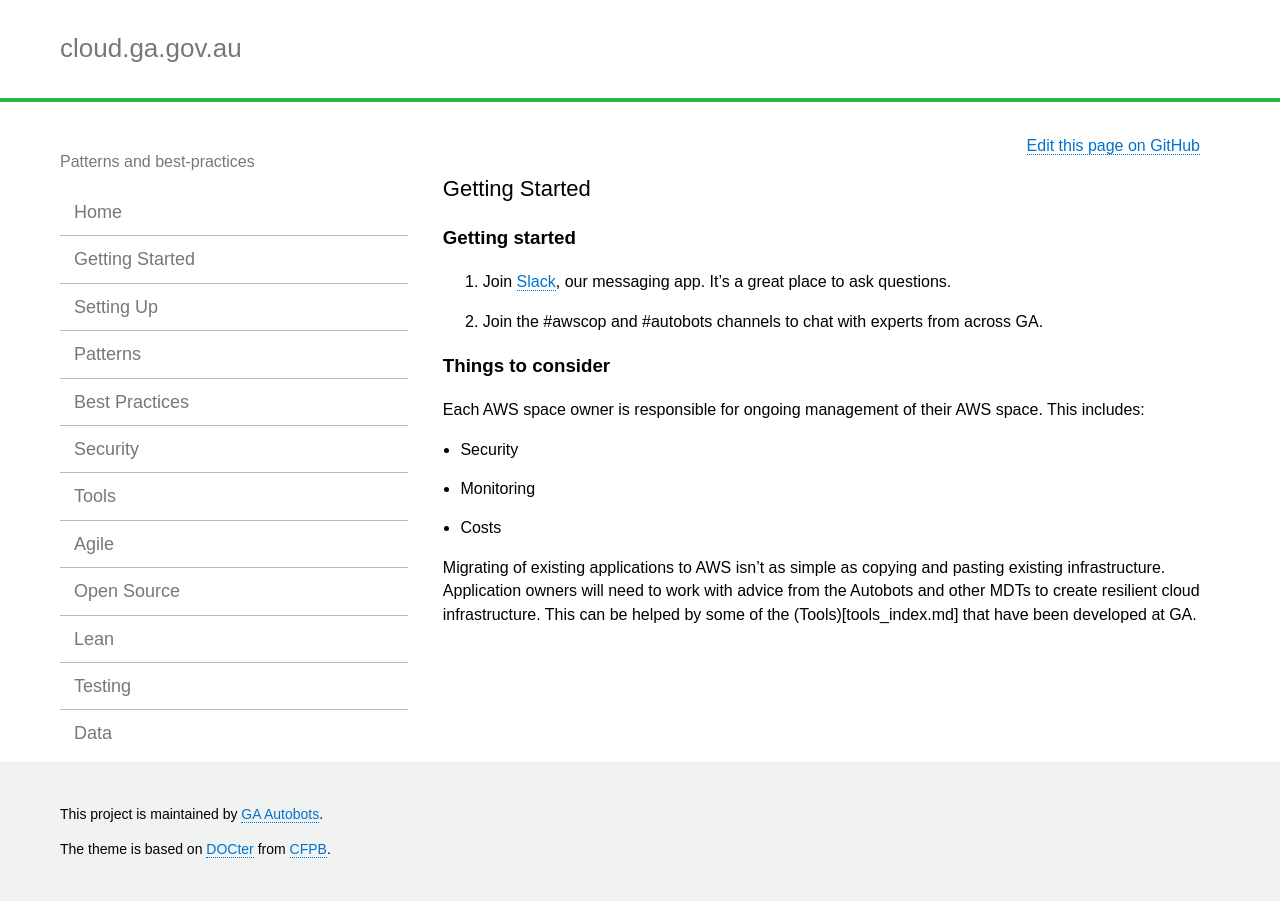
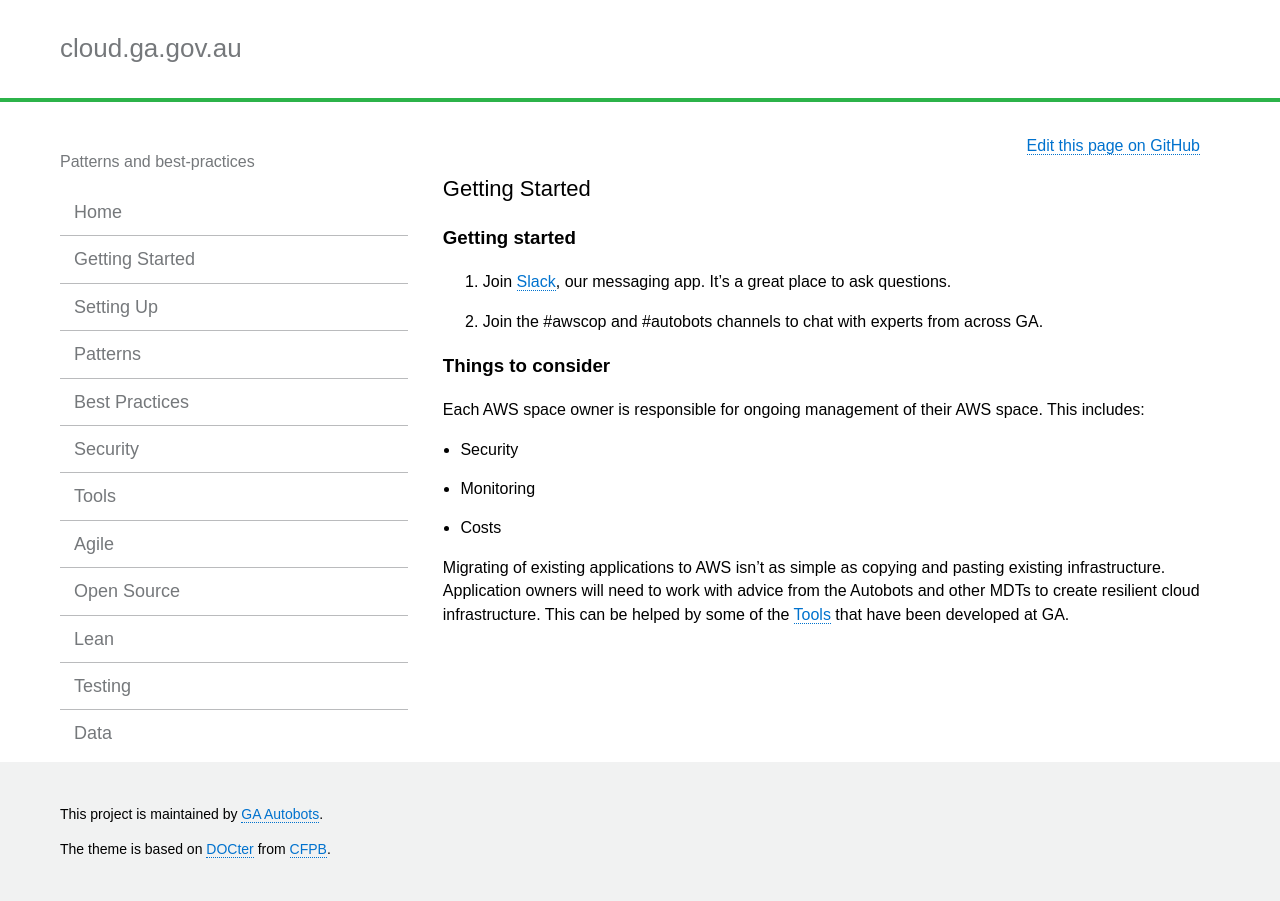
Before and after one commit to GeoscienceAustralia/cloud, a Jekyll site: the page built from docs/_pages/getting_started_index.md, in a window 1280 px wide. Built offline with Jekyll 4.4.1, drawn with Linux system fonts in a browser that asks for light colours.

Commit message:
Fix link

```diff
--- a/docs/_pages/getting_started_index.md
+++ b/docs/_pages/getting_started_index.md
@@ -17,4 +17,4 @@ Each AWS space owner is responsible for ongoing management of their AWS space. T
  * Monitoring
  * Costs
 
-Migrating of existing applications to AWS isn't as simple as copying and pasting existing infrastructure. Application owners will need to work with advice from the Autobots and other MDTs to create resilient cloud infrastructure. This can be helped by some of the (Tools)[tools_index.md] that have been developed at GA.
+Migrating of existing applications to AWS isn't as simple as copying and pasting existing infrastructure. Application owners will need to work with advice from the Autobots and other MDTs to create resilient cloud infrastructure. This can be helped by some of the [Tools](tools_index.md) that have been developed at GA.
```
